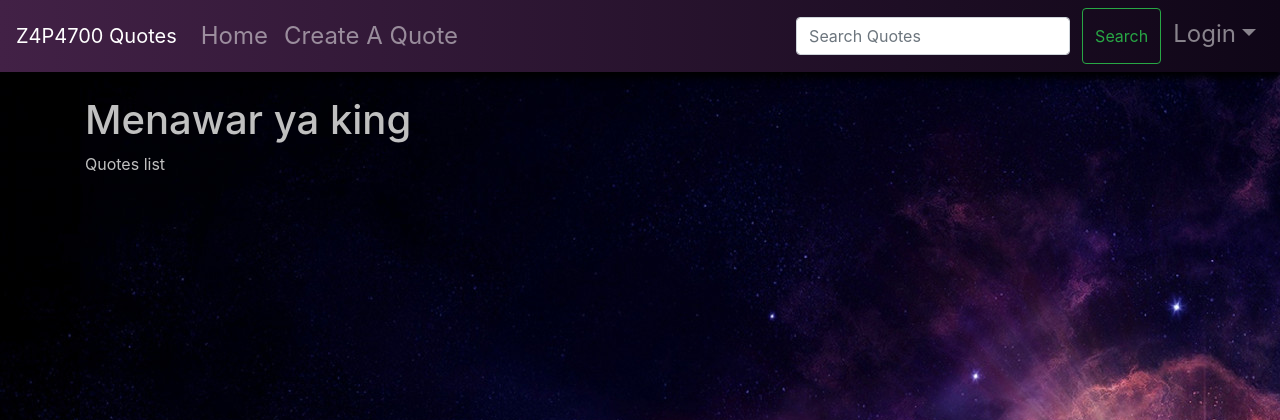
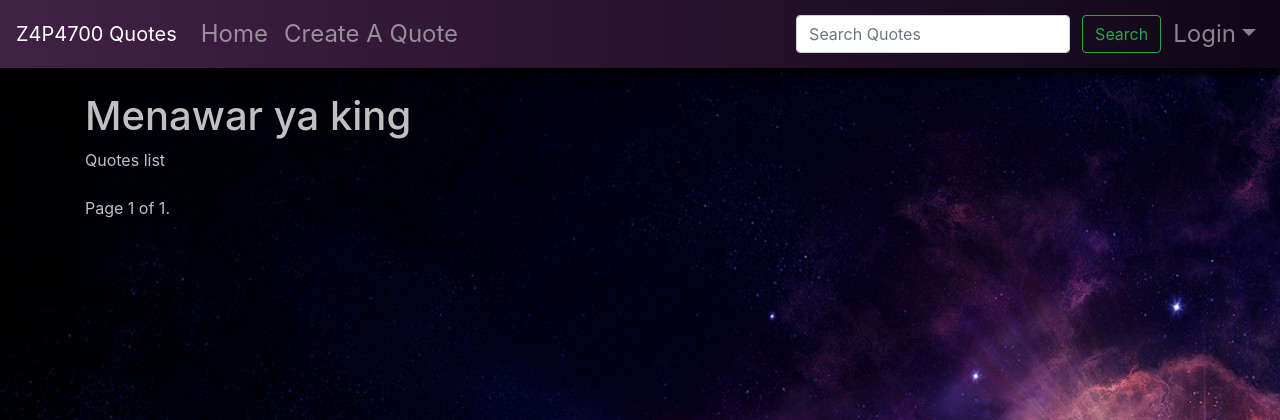
Before and after one commit to ahmedzacky/Quotes, a Django app: page / in a window 1280 px wide. Shown: the top 420 px of the page. Run offline with Django 3.2, Linux system fonts and the light colour scheme; data that the repository does not hold is empty; some libraries are stand-ins or nearby versions.

Commit message:
yaay, pagination!

```diff
--- a/assets/css/style.css
+++ b/assets/css/style.css
@@ -39,6 +39,12 @@ a{
   border-radius: 5px;
 }
 
+
+form{
+  margin: 2em auto;
+  text-align: center;
+}
+
 .site-form{
   margin-top: 30px auto;}
 
@@ -55,21 +61,12 @@ a{
 
 textarea#id_body{
   height: 10vh;
-  width: 50% ;
+  width: 80% ;
   margin: 0 auto;
 }
 
 .site-form input{
-  width: 50%;
-}
-
-button{
-  background-color: plum;
-  color: blueviolet;
-  margin: 20px auto;
-  height: 7vh;
-  border: none;
-  border-radius: 5px;
+  width: 80%;
 }
 
 input#id_thumb{
@@ -80,6 +77,7 @@ input#id_thumb{
 
 
 .quote{
+  padding: 0.5em;
   border: 1px solid red;
   margin: auto;
   overflow: hidden;
@@ -89,7 +87,3 @@ input#id_thumb{
   margin: auto;
   height: 60vh
 }
-
-form{
-  text-align: center;
-}
--- a/quotes/templates/quotes/quotes-list.html
+++ b/quotes/templates/quotes/quotes-list.html
@@ -4,7 +4,7 @@
     <li>Quotes list</li>
     <br>
     <div class="quotes">
-        {% for Quote in quotes %}
+        {% for Quote in page_obj %}
         <ul>
             <div class="quote">
                 <a href="{% url 'quotes:detail' slug=Quote.slug %}"> {{ Quote.title }}</a>
@@ -15,6 +15,23 @@
         </ul>
         {% endfor %}
     </div>
+    <div class="pagination">
+        <span class="step-links">
+            {% if page_obj.has_previous %}
+                <a href="?page=1">&laquo; first</a>
+                <a href="?page={{ page_obj.previous_page_number }}">previous</a>
+            {% endif %}
+
+            <span class="current">
+                Page {{ page_obj.number }} of {{ page_obj.paginator.num_pages }}.
+            </span>
+
+            {% if page_obj.has_next %}
+                <a href="?page={{ page_obj.next_page_number }}">next</a>
+                <a href="?page={{ page_obj.paginator.num_pages }}">last &raquo;</a>
+            {% endif %}
+        </span>
+    </div>
 </body>
 </html>
 {% endblock %}
--- a/quotes/views.py
+++ b/quotes/views.py
@@ -2,11 +2,15 @@ from django.shortcuts import render,redirect
 from .models import Quote
 from django.http import HttpResponse
 from django.contrib.auth.decorators import login_required
+from django.core.paginator import Paginator
 from .forms import *
 
 def index(request):
     quotes = Quote.objects.all().order_by('date_added')
-    return render(request,"quotes/quotes-list.html",{'quotes': quotes})
+    paginator = Paginator(quotes, 7)
+    page_number = request.GET.get('page')
+    page_obj = paginator.get_page(page_number)
+    return render(request,"quotes/quotes-list.html",{'page_obj': page_obj})
 
 def detail(request, slug):
     quote = Quote.objects.get(slug=slug)
--- a/templates/navbar.html
+++ b/templates/navbar.html
@@ -1,7 +1,7 @@
 <header class="navbar sticky-top navbar-expand-lg navbar-dark"
      style="background-color: #14114a"
 >
-  <a class="navbar-brand" href="#">Z4P4700 Quotes</a>
+  <a class="navbar-brand" href="{% url 'index'%}">Z4P4700 Quotes</a>
   <button
     class="navbar-toggler"
     type="button"
```
